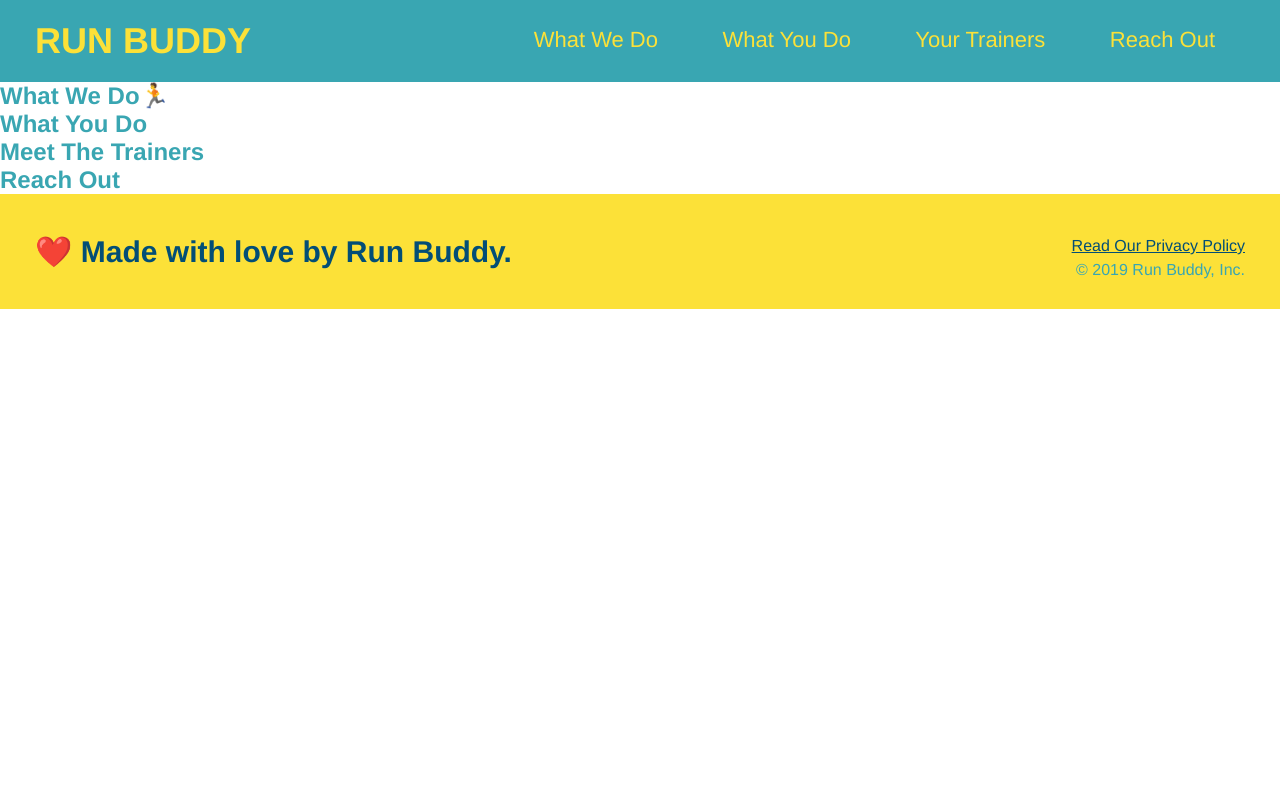
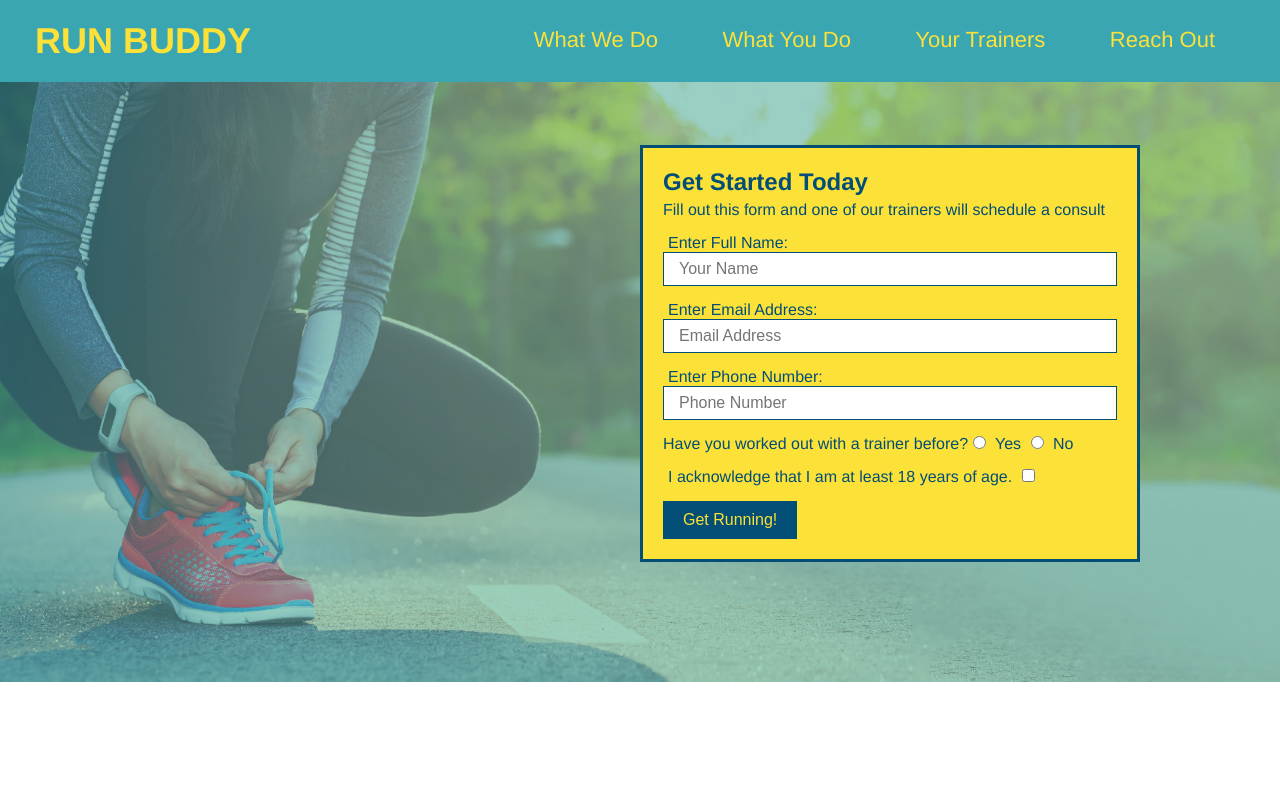
Before and after one commit to Harabushi/run-buddy, a plain HTML site: page index.html in a window 1280 px wide. Shown: the top 800 px of the page. Drawn offline with Linux system fonts and the light colour scheme.

Commit message:
heroform creation/styling

```diff
--- a/assets/css/style.css
+++ b/assets/css/style.css
@@ -43,8 +43,9 @@ header nav ul li a {
     font-weight: lighter;
     font-size: 22px;
 }
+/* header styles end */
 
-/* footer styling */
+/* footer styles */
 footer {
     background: #fce138;
     width: 100%;
@@ -67,3 +68,60 @@ footer div {
 footer a {
     color: #024e76;
 }
+/* footer styles end */
+
+section {
+    padding: 60px;
+}
+
+/* hero style */
+.hero {
+    background-image: url(../images/hero-bg.jpg);
+    height: 600px;
+    background-size: cover;
+    background-position: center;
+    position: relative;
+}
+
+.hero-form {
+    color: #024e76;
+    background-color: #fce138;
+    padding: 20px;
+    width: 500px;
+    border: solid 3px #024e76;
+    position: absolute;
+    bottom: 120px;
+    right: 140px;
+}
+
+.hero-form p {
+    margin: 5px 0 15px 0;
+}
+
+.hero-form h3 {
+font-size: 24px;
+margin: 0;
+}
+
+.form-input {
+border: 1px solid #024e76;
+display: block;
+padding: 7px 15px;
+font-size: 16px;
+color: #024e76;
+width: 100%;
+margin-bottom: 15px;
+}
+
+.hero-form label {
+margin: 0 5px;
+}
+
+.hero-form button{
+    color: #fce138;
+    background-color: #024e76;
+    border: none;
+    padding: 10px 20px;
+    font-size: 16px;
+}
+/* hero style end */
--- a/index.html
+++ b/index.html
@@ -33,6 +33,44 @@
             </nav>
         </header>
 
+        <!-- sign up form/hero -->
+        <section class="hero">
+            <div class="hero-form">
+                <h3>Get Started Today</h3>
+                <p>Fill out this form and one of our trainers will schedule a consult</p>
+                <!-- Add form element -->
+                <form>
+                    <!-- Name -->
+                    <label for="name">Enter Full Name:</label>
+                    <input type="text" placeholder="Your Name" name="name" id="name" class="form-input" />
+                    <!-- Email -->
+                    <label for="email">Enter Email Address:</label>
+                    <input type="email" placeholder="Email Address" name="email" id="email" class="form-input" />
+                    <!-- Phone Number -->
+                    <label for="phone">Enter Phone Number:</label>
+                    <input type="tel" placeholder="Phone Number" name="phone" id="phone" class="form-input" />
+                    <p>
+                        Have you worked out with a trainer before?
+                        <input type="radio" name="trainer-confirm" id="trainer-yes" />
+                        <label for="trainer-yes">Yes</label>
+                        <input type="radio" name="trainer-confirm" id="trainer-no" />
+                        <label for="trainer-no">No</label>
+                    </p>
+                    <p>
+                        <!-- age acknowledgement -->
+                        <label for="adult-yes">
+                            I acknowledge that I am at least 18 years of age.
+                        </label>
+                        <input type="checkbox" name="age-confirm" id="adult-yes">
+                    </p>
+                    <button type="submit">
+                        Get Running!
+                    </button>
+                </form>
+            </div>
+        </section>
+        <!-- end sign up form -->
+
         <!-- hero/jumbotron -->
         <section>
         </section>
```
Also changed, not shown: assets/images/hero-bg.jpg (added).
